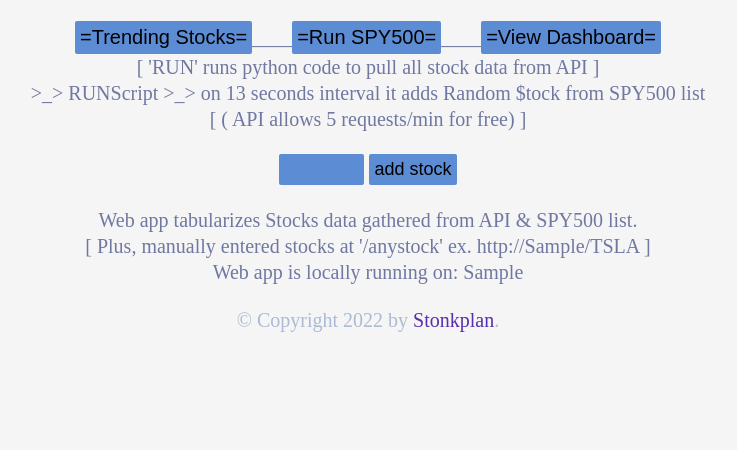
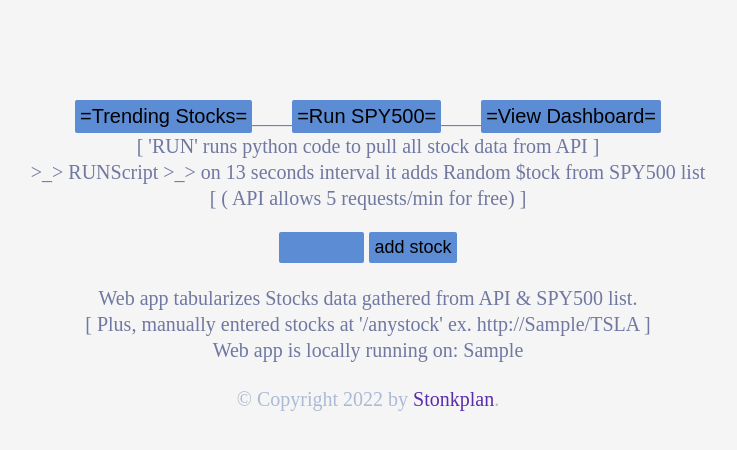
Before and after one commit to Imsach/flaskstockly, a Flask app: template templates/index.html in a window 1280 px wide. Shown: the top 450 px of the page, without its empty margins (272-1009 px from the left). Run offline with Flask 2, Linux system fonts and the light colour scheme; the template is opened without the code that fills it: most values are stand-ins (such as "Sample title", 1, 10 or a date in 2020); parts of the project's set-up code (start-up, migrations or seed data) failed here and were passed over.

Commit message:
changed data-table font-size, top-margin

```diff
--- a/static/main.css
+++ b/static/main.css
@@ -48,17 +48,20 @@ input:hover {
 td:nth-child(1) {
     background-color: #dfdfdf;
     font-weight: bold;
+    font-size: 0.9em;
 }
 
 td:hover {background-color: #aabbd6;}
 
 th {
     background-color: #1d2425;
+    font-size: 0.9em;
 }
 
 td {
     color: #1d2425;
     background-color: #f7f8fa;
+    font-size: 0.9em;
 }
 
 select {
--- a/templates/index.html
+++ b/templates/index.html
@@ -3,7 +3,7 @@
 <title>Flaskstockly</title>
 <!-- <div class="wrapper">
     <div class="typing"> -->
-        <div id="container">
+        <div id="container" style="margin-top: 100px">
         <h4><p style="text-align:center"><button onclick="window.location.href='/run2'">=Trending Stocks=</button>____<button onclick="window.location.href='/run'", title="Click on View Dashboard once clicked on 'Run SPY 500'">=Run SPY500=</button>____<button onclick="window.location.href='/view'">=View Dashboard=</button><br>[ 'RUN' runs python code to pull all stock data from API ]<br>
         >_> RUNScript >_> on 13 seconds interval it adds Random $tock from SPY500 list <br>[ ( API allows 5 requests/min for free) ]</p></h4><p style="text-align:center"><input id="txt" name="addstock" type="text" maxlength="5" size="5">
         <input id='button' type="button" value="add stock" onclick="location.href='http://192.168.1.104/'+document.getElementById('txt').value"></p>
```
